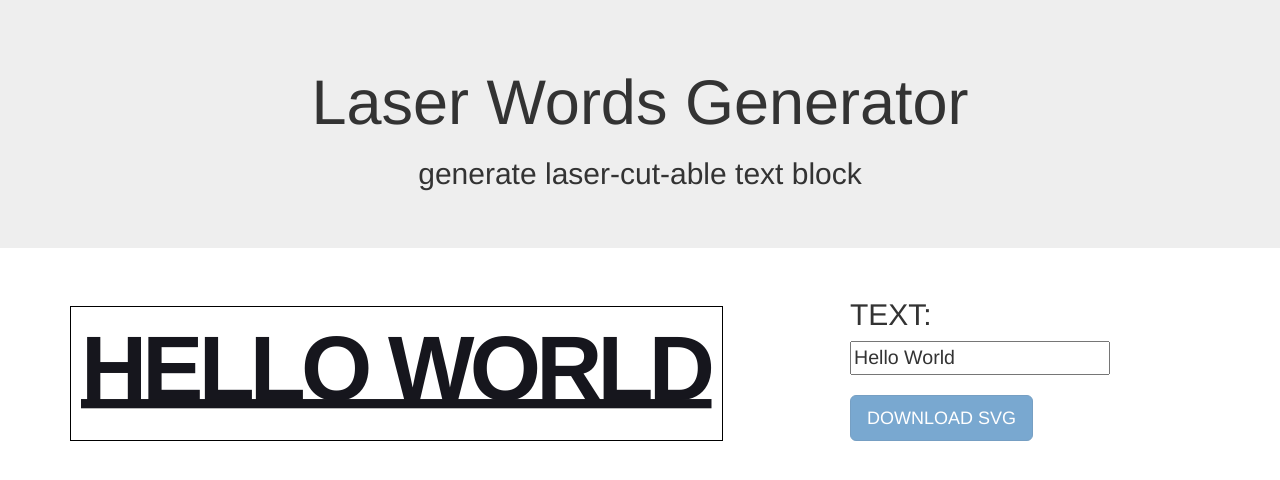
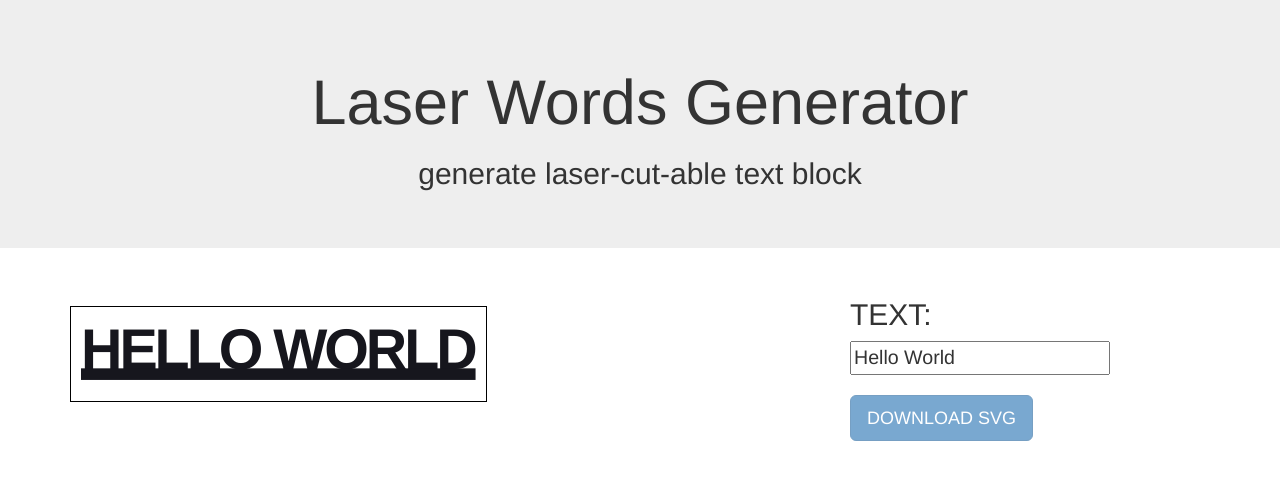
Before and after one commit to drewrwilson/laser-text-thing, a plain HTML site: page index.html in a window 1280 px wide. Drawn offline with Linux system fonts and the light colour scheme.

Commit message:
bind underline rect to length of text

```diff
--- a/index.html
+++ b/index.html
@@ -17,8 +17,10 @@
 
         <div class="row">
           <div class="col-sm-7">
-            <svg id="laser-words">
-            </svg>
+            <div id="where-the-svg-goes">
+
+            </div>
+
           </div>
 
           <div class="col-sm-offset-1 col-sm-4">
--- a/js/svg-lasering.js
+++ b/js/svg-lasering.js
@@ -9,35 +9,41 @@ function show_svg(evt) {
 }
 
 function drawBottomRectangle () {
+  d3.selectAll('rect')
+    .remove();
   d3.select('svg')
     .append("rect")
       .attr("fill", '#16161d')
       .attr("x", "0.25in")
       .attr("y", ".99in")
-      .attr("width", "100%")
-      .attr("height", ".10in")
+      .attr("width", function () {
+        return d3.select('#svg-laser-text').attr('width')
+      })
+      .attr("height", ".20in")
 
 }
 
 function resizeToTwoInchesTall () {
   d3.select('svg')
-    .attr('id', 'yo')
     .each(function() {
         bbox = this.getBBox();
         this.setAttribute('viewBox', bbox.x  + ' ' + bbox.y + ' ' + bbox.width + ' ' + bbox.height)
-            // this.setAttribute('height', bbox.height)
-        // this.setAttribute('height', '2in')
+        this.setAttribute('height', bbox.height)
+        this.setAttribute('height', '1in')
         this.setAttribute('viewBox', bbox.x  + ' ' + bbox.y + ' ' + bbox.width + ' ' + bbox.height)
       });
 };
 
 function addText (content) {
-  d3.selectAll('.svg-laser-text')
+  d3.select('#laser-words')
+    .remove();
+  createSVG();
+  d3.select('#svg-laser-text')
     .remove();
   d3.select('svg')
     .append('text')
       .attr('x', '0.25in')
-      .attr('class', 'svg-laser-text')
+      .attr('id', 'svg-laser-text')
       .attr('y', '1in')
       .text(content)
       .attr('font-family', "font-family: 'Open Sans', sans-serif;")
@@ -45,26 +51,34 @@ function addText (content) {
       .style('text-transform', 'uppercase')
       .style('letter-spacing', '-5px')
       .attr('font-size', '95')
-      .attr('fill', '#16161d');
+      .attr('fill', '#16161d')
+      .attr('width', function () {
+        return this.getBBox().width;
+      });
   if (content == '') {
     addText('Enter Text');
   }
 }
 
 function createSVG () {
-  d3.select('svg')
-    // .attr('height', '2in')
-    .style('background', '#fff')
+  d3.select('#where-the-svg-goes')
+    .append('svg')
+    .attr('id', 'laser-words')
+    .style('background', '#fff');
 }
 
 function draw(content) {
   //write text to svg
   addText(content);
 
+  //add an underline
+  drawBottomRectangle();
+
+
   //resize to correct width
   resizeToTwoInchesTall();
-  //add an underline
-  drawBottomRectangle();
+
+
 }
 
 //create an svg
```
